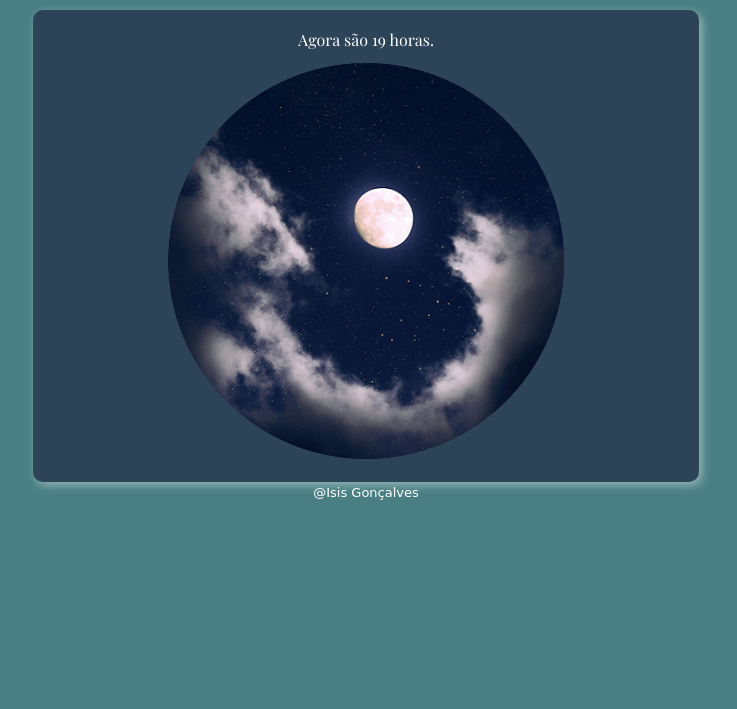
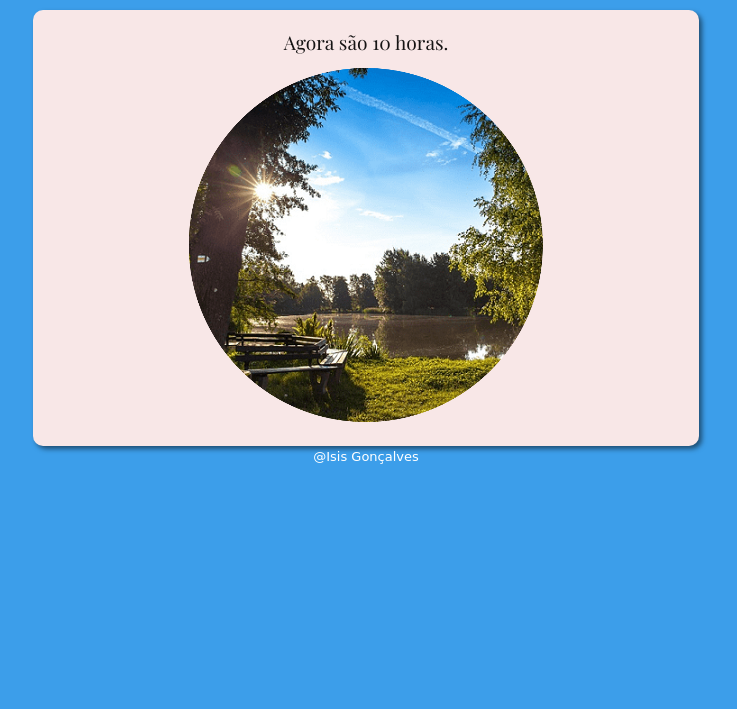
Before and after one commit to isisgoncalves/Hora_do_dia, a plain HTML site: page index.html in a window 1280 px wide. Shown: the part 91-800 px from the top of the page, without its empty margins (274-1011 px from the left). Drawn offline with nearby package versions, Linux system fonts and the light colour scheme; a web font is replaced by a local one.

Commit message:
Fim do projeto
Finalizando interação da página com javascript

```diff
--- a/script.js
+++ b/script.js
@@ -3,14 +3,17 @@ function carregar(){
   let img = document.getElementById('imagem')
   let data = new Date()
   //let hora = data.getHours()
-  let hora = 19
+  let hora = 10
   msg.innerHTML = `Agora são ${hora} horas.`
   if (hora >= 6 && hora < 12){
     img.src = 'images/manha.png'
+    document.body.style.background = '#3c9eea'
   } else if(hora >= 12 && hora < 18){
     img.src ='images/tarde.png'
+    document.body.style.background = '#bc5f00'
   } else{
     img.src = 'images/noite.png'
+    document.body.style.background = '#010e28'
   }
 
 }
--- a/style.css
+++ b/style.css
@@ -16,13 +16,16 @@ header{
 }
 
 section{
-  background: rgb(45, 67, 88);
+  background: rgb(248, 231, 231);
+  color: rgb(22, 20, 20);
+  font: bolder;
+  font-size: larger;
   border-radius: 10px;
   padding: 1%;
   width: 50%;
   height: 50%;
   margin: auto;
-  box-shadow: 3px 3px 10px rgba(255, 255, 255, 0.438);
+  box-shadow: 3px 3px 5px rgba(0, 0, 0, 0.5);
 }
 
 div{
```
